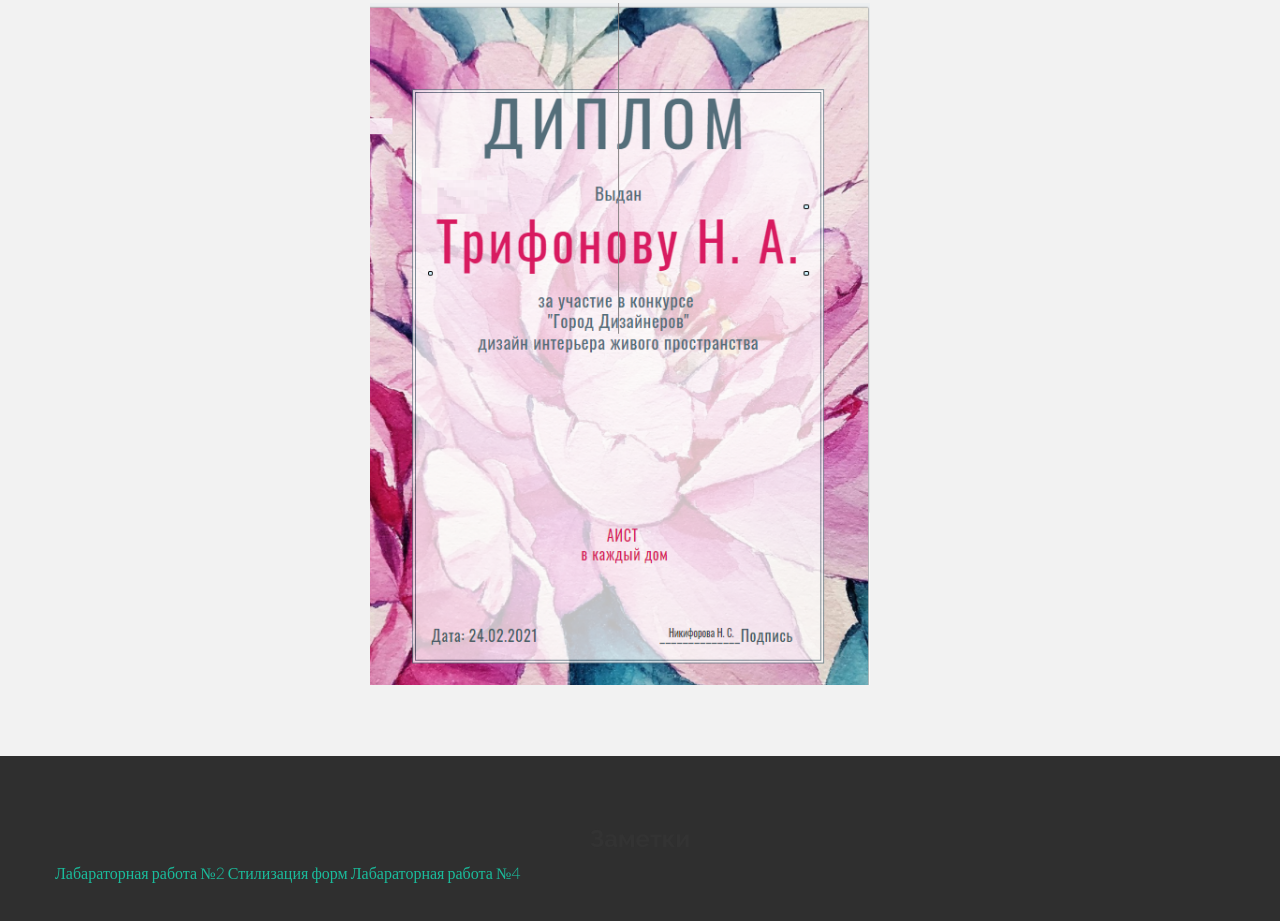
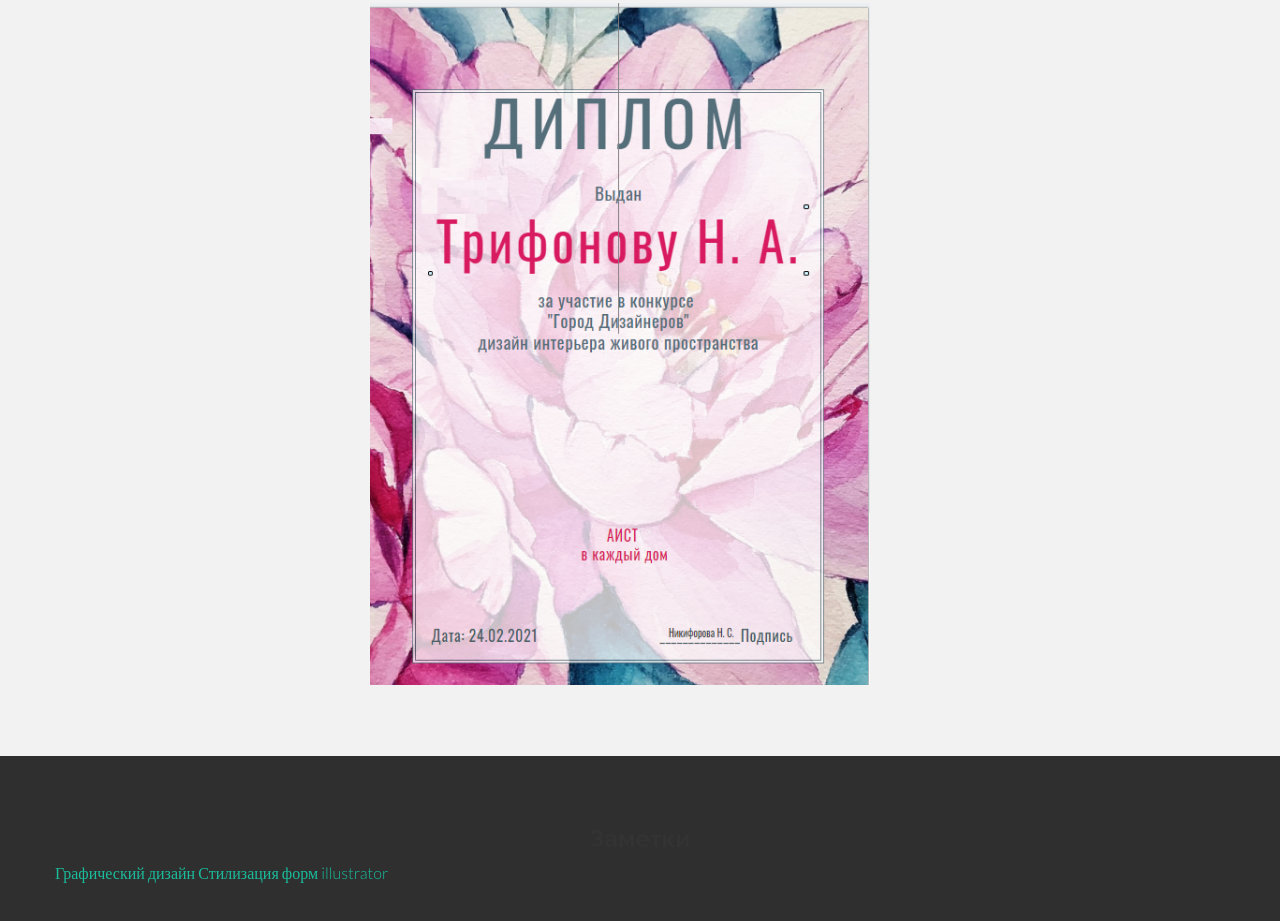
Before and after one commit to Fruzzycommon/Ghbdtn, a plain HTML site: page index.html in a window 1280 px wide. Shown: the part 3371-4292 px from the top of the page. Drawn offline with Linux system fonts and the light colour scheme.

Commit message:
Update index.html

```diff
--- a/index.html
+++ b/index.html
@@ -283,9 +283,9 @@
         <div class="row">
            <section id="work" name="work">
  <h3 align=center><b>Заметки</b></h3>
-<a href = "">Лабараторная работа №2</a>
-<a href = "5.2.html">Стилизация форм</a>
- <a href = "">Лабараторная работа №4</a>
+<a href = "1.pdf">Графический дизайн</a>
+<a href = "123.pdf">Стилизация форм</a>
+ <a href = "12.pdf">illustrator</a>
 
   </div>
 
```
